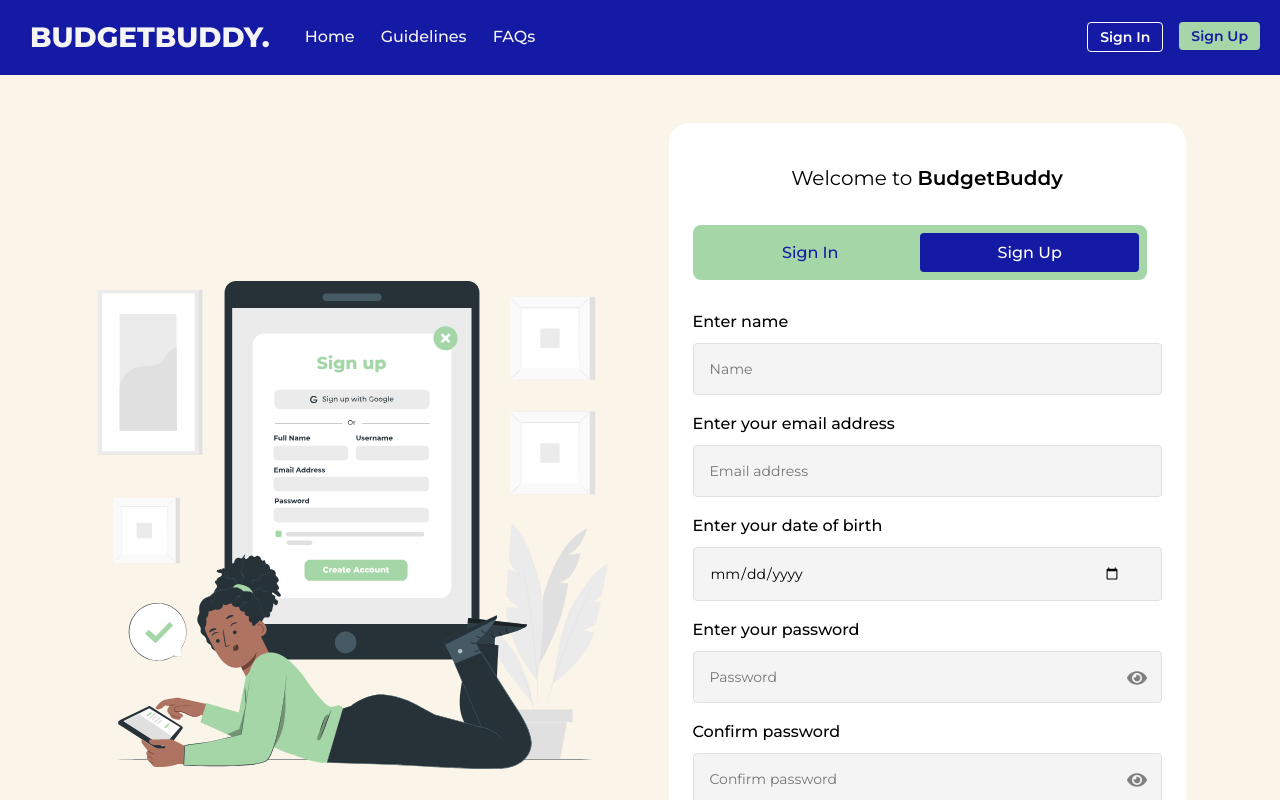
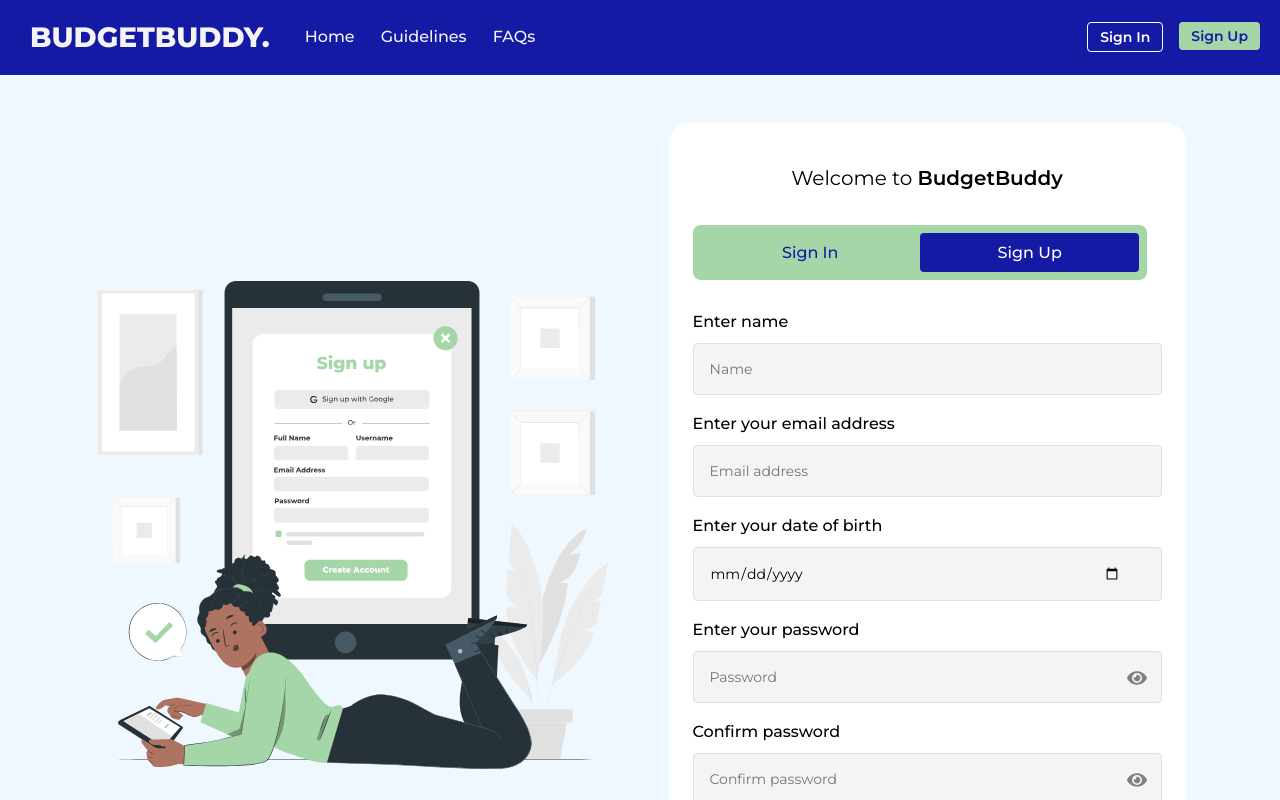
Before and after one commit to SyazaSufia/budgetbuddy, a React (Vite) app: page /sign-up in a window 1280 px wide. Shown: the top 800 px of the page. Built offline with nearby package versions, Linux system fonts and the light colour scheme; no server answers.

Commit message:
signup background

```diff
--- a/src/SignUpPage/components/AuthLayout.module.css
+++ b/src/SignUpPage/components/AuthLayout.module.css
@@ -4,7 +4,7 @@
   overflow: hidden;
   min-height: 100vh;
   min-width: fit-content;
-  background-color: #FBF5E9;
+  background-color: aliceblue;
   background-size: 110%;
   background-position: center;
   background-repeat: no-repeat;
```
